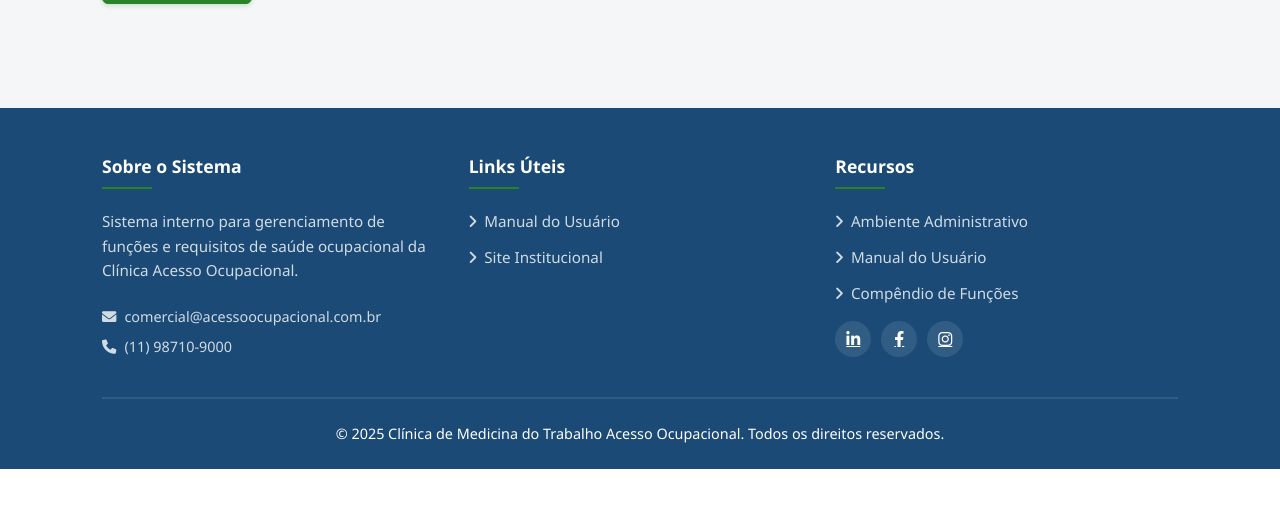
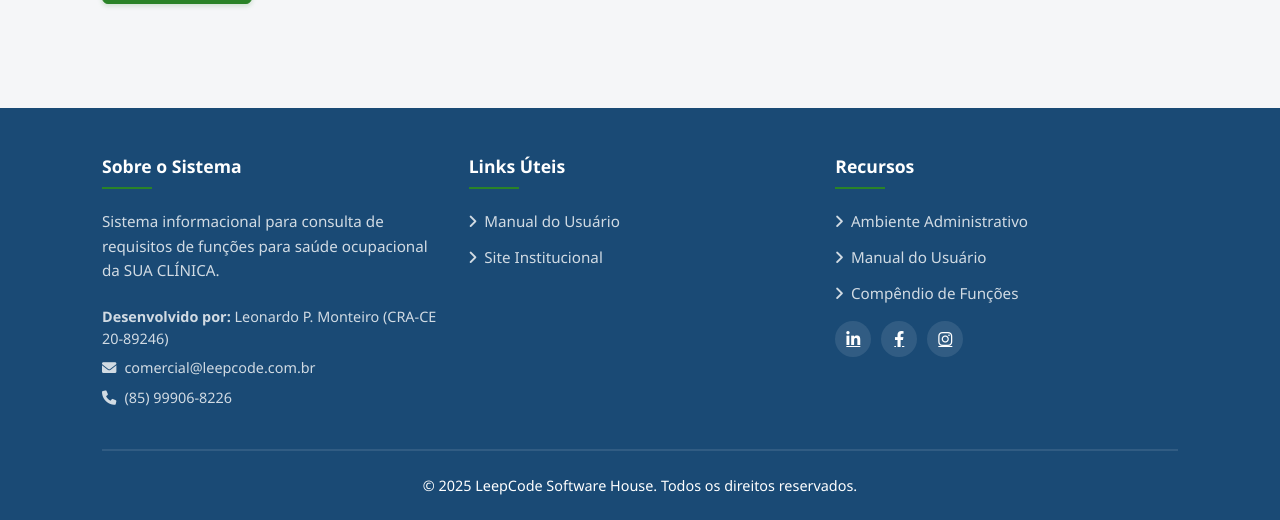
Before and after one commit to Leonardo-P-Monteiro/WORK_HEALTH_SYSTEM, a Django app: template function/templates/function/details.html in a window 1280 px wide. Shown: the part 2480-3000 px from the top of the page. Before the commit the page ends 2949 px from the top, so only its background shows below. Run offline with Django 5.2, Linux system fonts and the light colour scheme; the template is opened without the code that fills it, so the values that code supplies are empty.

Commit message:
ATUALIZAÇÕES

```diff
--- a/function/templates/function/login.html
+++ b/function/templates/function/login.html
@@ -29,7 +29,7 @@
         <div class="login-container">
             <div class="login-card">
                 <div class="login-header">
-                    <img class="navbar-logo" src="{% static 'images/acesso_logo.webp' %}" alt="Logo da Empresa">
+                    <img class="navbar-logo" src="{% static 'images/logo_leepcode.png' %}" alt="Logo da Empresa">
                     <h1 class="login-title">Acesso ao Sistema</h1>
                 </div>
 
--- a/templates/partials/_footer.html
+++ b/templates/partials/_footer.html
@@ -6,12 +6,12 @@
                 <div class="col-lg-4 col-md-6 mb-4 mb-md-0">
                     <h5 class="footer-heading">Sobre o Sistema</h5>
                     <p class="footer-text">
-                        Sistema interno para gerenciamento de funções e requisitos de saúde ocupacional da Clínica Acesso Ocupacional.
+                        Sistema informacional para consulta de requisitos de funções para saúde ocupacional da SUA CLÍNICA.
                     </p>
                     <div class="footer-developer">
-                        {% comment %} <p><strong>Desenvolvido por:</strong> Leonardo P. Monteiro (CRA-CE 20-89246)</p> {% endcomment %}
-                        <p><i class="fas fa-envelope me-2"></i>comercial@acessoocupacional.com.br</p>
-                        <p><i class="fas fa-phone me-2"></i>(11) 98710-9000</p>
+                        <p><strong>Desenvolvido por:</strong> Leonardo P. Monteiro (CRA-CE 20-89246)</p>
+                        <p><i class="fas fa-envelope me-2"></i>comercial@leepcode.com.br</p>
+                        <p><i class="fas fa-phone me-2"></i>(85) 99906-8226</p>
                     </div>
                 </div>
 
@@ -20,7 +20,7 @@
                     <ul class="footer-links">
                         {# Substituir '#' pelos URLs corretos #}
                         <li><a href="#"><i class="fas fa-angle-right me-2"></i>Manual do Usuário</a></li>
-                        <li><a href="https://www.acessonacional.com.br/"><i class="fas fa-angle-right me-2"></i>Site Institucional</a></li>
+                        <li><a href="https://www.leepcode.com.br/"><i class="fas fa-angle-right me-2"></i>Site Institucional</a></li>
                     </ul>
                 </div>
 
@@ -29,13 +29,13 @@
                     <ul class="footer-links">
                          {# Substituir '#' pelos URLs corretos #}
                         <li><a href="/admin"><i class="fas fa-angle-right me-2"></i>Ambiente Administrativo</a></li>
-                        <li><a href="https://acesso-ocupacional.gitbook.io/acesso-ocupacional/"><i class="fas fa-angle-right me-2"></i>Manual do Usuário</a></li>
+                        <li><a href="#"><i class="fas fa-angle-right me-2"></i>Manual do Usuário</a></li>
                         <li><a href="/compendium"><i class="fas fa-angle-right me-2"></i>Compêndio de Funções</a></li>
                     </ul>
                     <div class="footer-social mt-3">
-                        <a href="https://www.linkedin.com/company/acessoocupacional/" class="social-icon"><i class="fab fa-linkedin-in"></i></a>
-                        <a href="https://www.facebook.com/acessocupacional" class="social-icon"><i class="fab fa-facebook-f"></i></a>
-                        <a href="https://www.instagram.com/acessoocupacional/" class="social-icon"><i class="fab fa-instagram"></i></a>
+                        <a href="https://www.linkedin.com/in/leonardopmonteiro/" class="social-icon"><i class="fab fa-linkedin-in"></i></a>
+                        <a href="https://www.facebook.com/profile.php?id=61578908062998" class="social-icon"><i class="fab fa-facebook-f"></i></a>
+                        <a href="https://www.instagram.com/leepcode/" class="social-icon"><i class="fab fa-instagram"></i></a>
                     </div>
                 </div>
             </div>
@@ -44,7 +44,7 @@
         <div class="footer-copyright">
             <div class="container">
                 <div class="copyright-wrapper">
-                    <div class="copyright-text">&copy; 2025 Clínica de Medicina do Trabalho Acesso Ocupacional. Todos os direitos reservados.</div>
+                    <div class="copyright-text">&copy; 2025 LeepCode Software House. Todos os direitos reservados.</div>
                 </div>
             </div>
         </div>
--- a/templates/partials/_header.html
+++ b/templates/partials/_header.html
@@ -2,13 +2,13 @@
 <nav class="navbar navbar-expand-lg">
     <div class="container navbar-container">
         <a class="navbar-brand" href="#">
-            <img class="navbar-logo" src="{% static 'images/acesso_logo.webp' %}" alt="Logo da Empresa">
+            <img class="navbar-logo" src="{% static 'images/logo_leepcode.png' %}" alt="Logo da Empresa">
         </a>
 
         <div class="navbar-links">
             {# Substituir '#' pelos URLs corretos usando {% url 'nome_da_url' %} #}
             <a class="nav-link" href="{% url "function:home" %}">Página Inicial</a>
-            <a class="nav-link" href="https://www.acessonacional.com.br/">Site Institucional</a>
+            <a class="nav-link" href="https://www.leepcode.com.br/">Site Institucional</a>
             <a class="nav-link" href="{% url "function:logout" %}">Logout</a>
             <a class="nav-link" href="{% url "function:home" %}"> Usuário logado: {{ user.username }}</a>
         </div>
```
Also changed, not shown: base_static/images/logo_leepcode.png (added), base_static/images/logo_leepcode_2.png (added).
